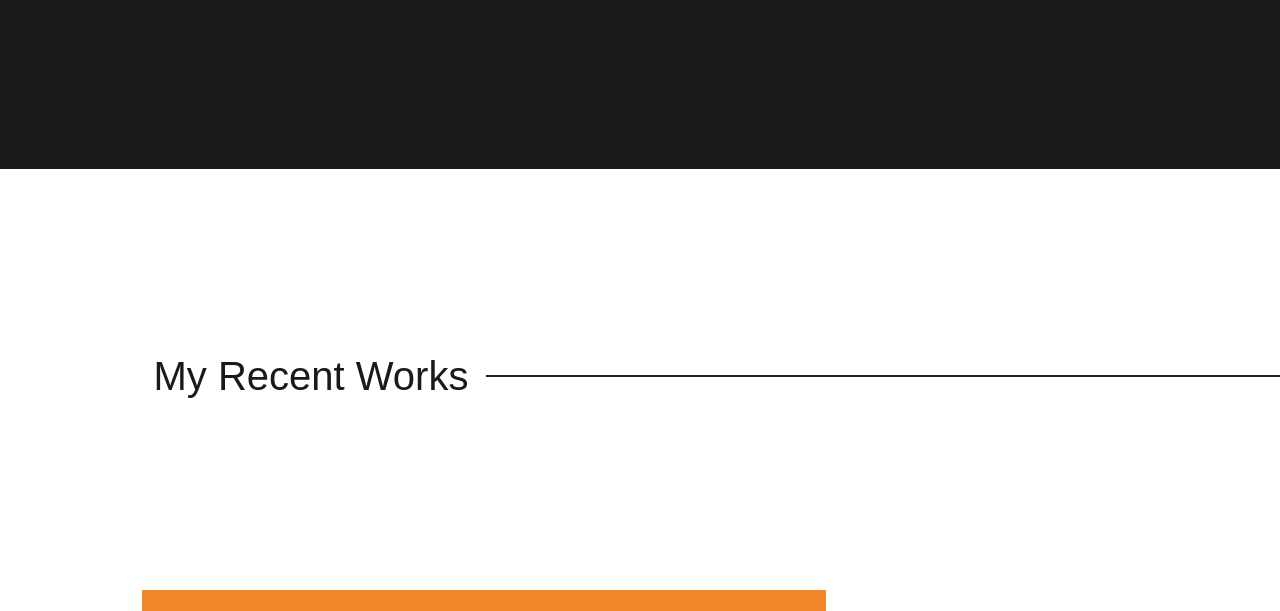
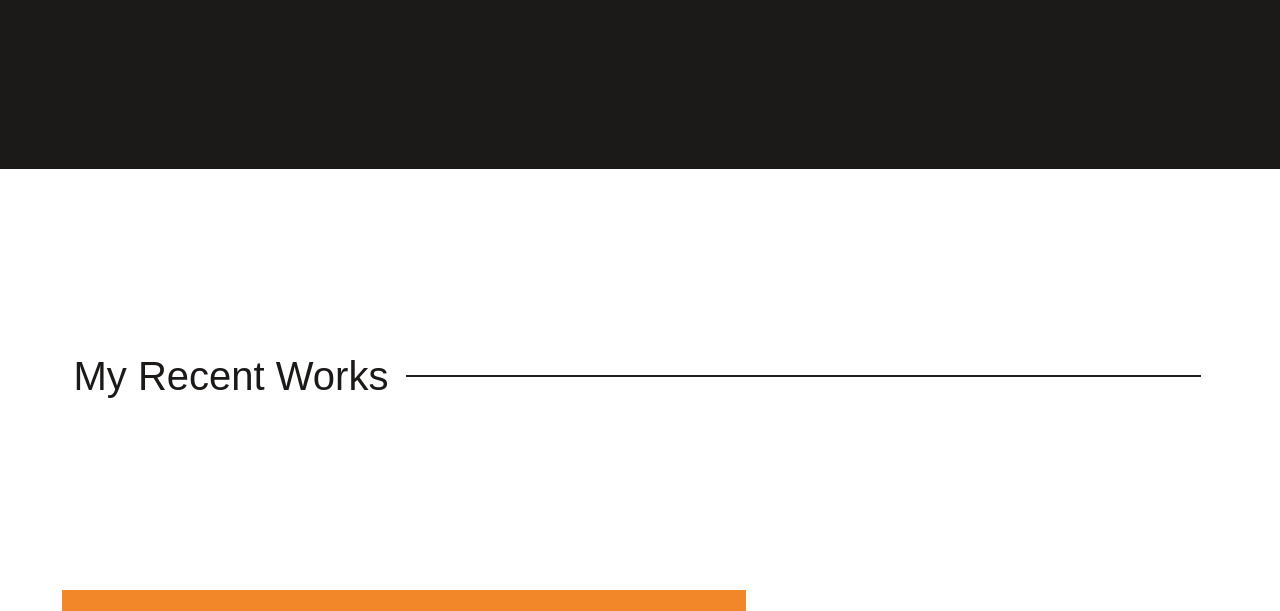
Before and after one commit to TapishKhari/FirstDevProject, a website: page index.html in a window 1280 px wide. Shown: the part 493-1104 px from the top of the page. Drawn offline with Linux system fonts and the light colour scheme.

Commit message:
Final finish

```diff
--- a/style.css
+++ b/style.css
@@ -1198,7 +1198,7 @@
   }
 
   .container-1 {
-    width: 1440px;
+    width: 100%;
     min-height: 3455px;
   }
 
```
